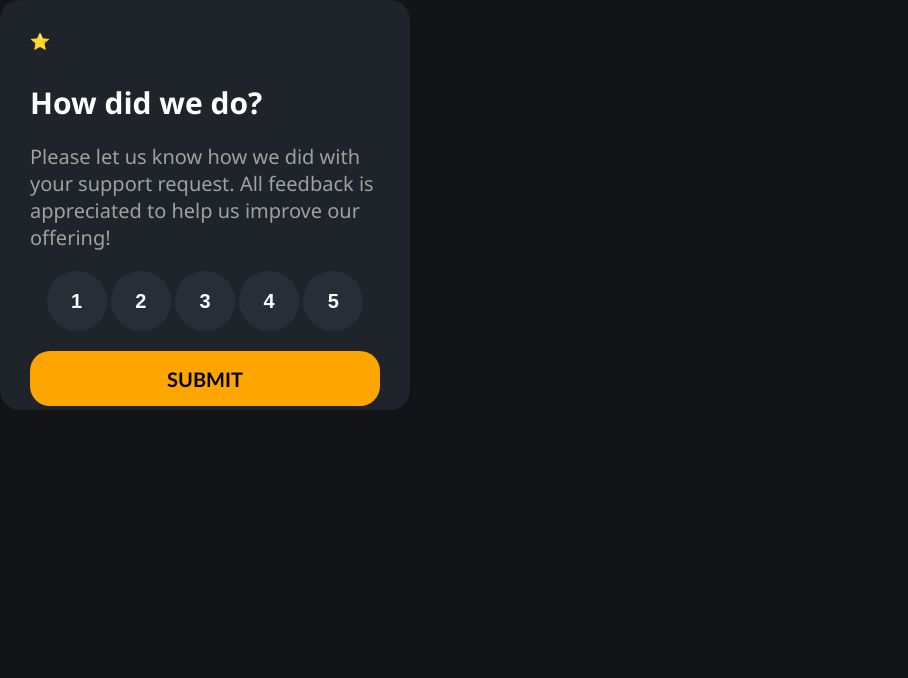
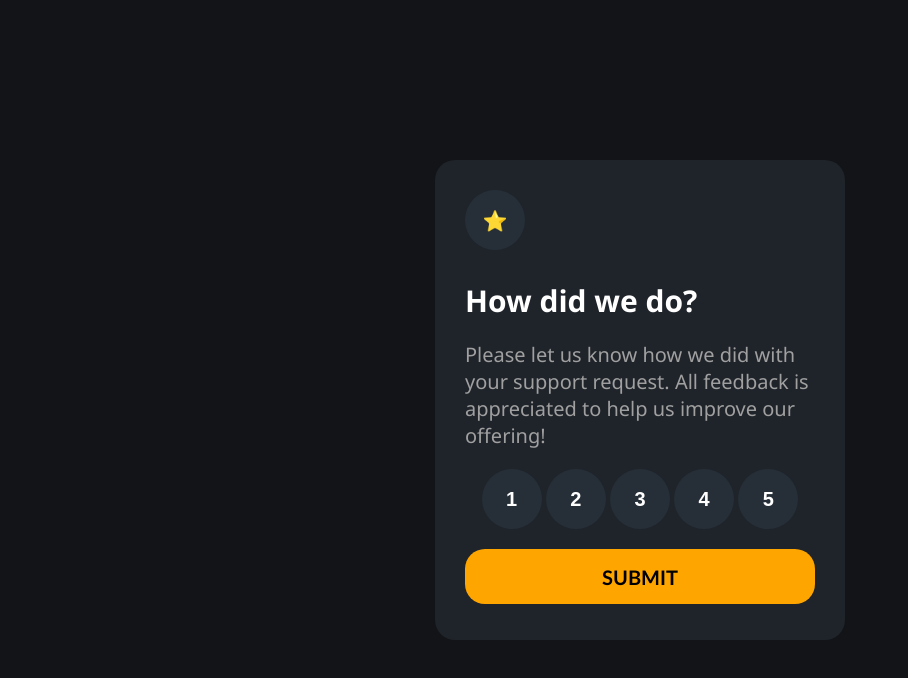
Before and after one commit to StephanieApaza/Proyecto_clase1_CSS, a plain HTML site: page index.html in a window 1280 px wide. Shown: the whole page, without its empty margins (0-908 px from the left). Drawn offline with Linux system fonts and the light colour scheme.

Commit message:
Agregué cambios a la parte donde se encuentra la estrella y ajuste el contenido al medio de la página

```diff
--- a/style.css
+++ b/style.css
@@ -9,11 +9,25 @@ body{
     font-family: 'Segoe UI', Tahoma, Geneva, Verdana, sans-serif;
     text-align: center;
     margin:0;
+    height: 100vh;
+    justify-content: center;
+    align-items: center;
+    display: flex;
 }
 
 .star{
-    text-align: left;
+    text-align: center;
     margin-bottom: 30px;
+    background-color: #262f38;
+    border: none;
+    width: 60px;
+    height: 60px;
+    border-radius: 50%;
+    color: orange;
+    font-size: 20px;
+    justify-content: center;
+    align-items: center;
+    display: flex;
 }
 
 .card{
@@ -21,8 +35,7 @@ body{
     border-radius: 20px;
     padding: 30px;
     width: 350px;
-    height: 350px;
-
+    height: 420px;
 }
 
 .card h2{
```
